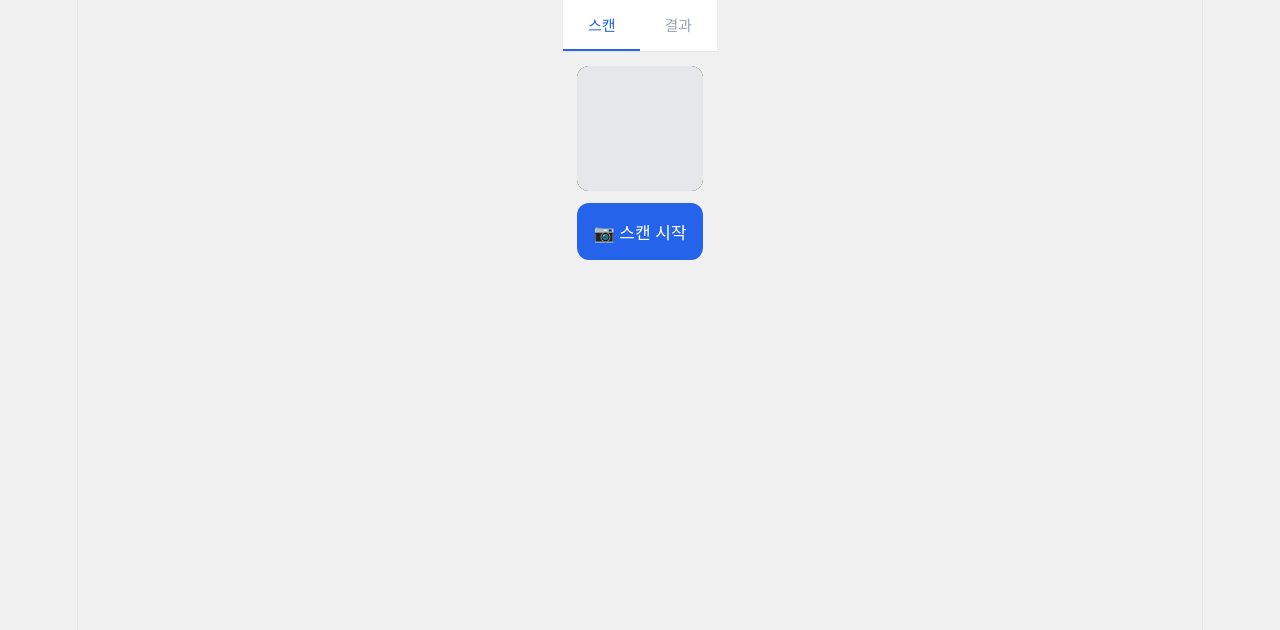
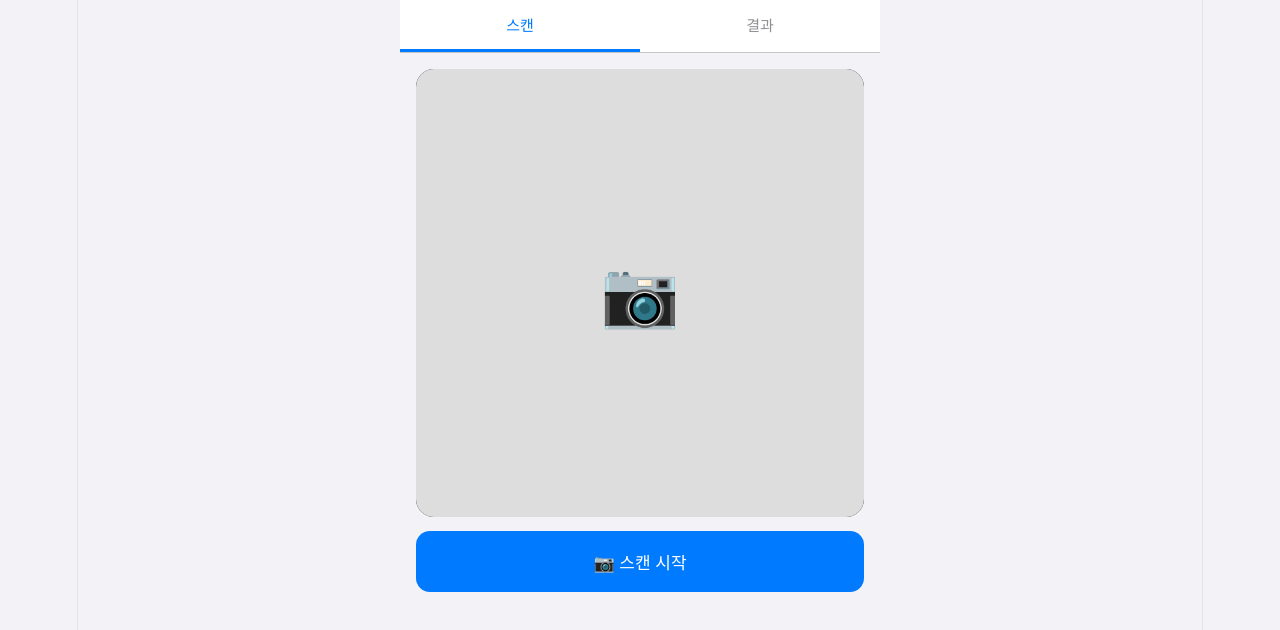
Before and after one commit to hgpark27-alt/qr-scanner, a React (Vite) app: page / in a window 1280 px wide. Shown: the top 630 px of the page. Built offline with nearby package versions, Linux system fonts and the light colour scheme.

Commit message:
전면 재작성: 네이티브 카메라, jsQR, UI 정상화

```diff
--- a/src/App.css
+++ b/src/App.css
@@ -1,156 +1,192 @@
 * { box-sizing: border-box; margin: 0; padding: 0; }
+
+html, body { height: 100%; }
 
 body {
   font-family: -apple-system, BlinkMacSystemFont, 'Segoe UI', sans-serif;
-  background: #f0f0f0;
-  min-height: 100vh;
+  background: #f2f2f7;
+  -webkit-font-smoothing: antialiased;
 }
 
+#root { height: 100%; }
+
 .app {
+  width: 100%;
   max-width: 480px;
   margin: 0 auto;
+  min-height: 100dvh;
   display: flex;
   flex-direction: column;
-  min-height: 100vh;
+  background: #f2f2f7;
 }
 
-/* 탭 헤더 */
+/* ── 탭 헤더 ── */
 .tab-bar {
   display: flex;
-  background: white;
-  border-bottom: 1px solid #e5e7eb;
+  background: #fff;
+  border-bottom: 1px solid #c6c6c8;
   position: sticky;
   top: 0;
-  z-index: 10;
+  z-index: 100;
+  flex-shrink: 0;
 }
 .tab {
   flex: 1;
-  padding: 14px;
+  padding: 14px 8px;
+  background: none;
+  border: none;
+  border-bottom: 3px solid transparent;
   font-size: 15px;
-  font-weight: 500;
-  border: none;
-  background: none;
-  color: #9ca3af;
+  font-weight: 600;
+  color: #8e8e93;
   cursor: pointer;
-  border-bottom: 2px solid transparent;
   display: flex;
   align-items: center;
   justify-content: center;
   gap: 6px;
+  transition: color .15s;
 }
-.tab.active { color: #2563eb; border-bottom-color: #2563eb; }
+.tab.active { color: #007aff; border-bottom-color: #007aff; }
 .badge {
-  background: #2563eb;
-  color: white;
+  background: #007aff;
+  color: #fff;
   font-size: 11px;
-  border-radius: 999px;
-  padding: 1px 7px;
-  font-weight: 600;
+  font-weight: 700;
+  border-radius: 99px;
+  padding: 2px 7px;
+  margin-left: 2px;
 }
 
-/* 스캔 패널 */
+/* ── 스캔 패널 ── */
 .scan-panel {
-  padding: 14px;
+  flex: 1;
   flex-direction: column;
-  gap: 12px;
-  flex: 1;
+  padding: 16px;
+  gap: 14px;
 }
 
-/* 카메라 컨테이너 — 1:1 정사각형, video가 여기 absolute로 채움 */
+/* 카메라 박스 — 정사각형, video 가 꽉 채움 */
 .camera-wrap {
   width: 100%;
   aspect-ratio: 1 / 1;
-  border-radius: 12px;
+  border-radius: 18px;
   overflow: hidden;
-  background: #111;
-  position: relative;   /* video absolute 기준점 */
+  background: #000;
+  position: relative;   /* 자식 absolute 기준 */
+  flex-shrink: 0;
 }
 
-/* 스캔 전 회색 플레이스홀더 */
-.camera-placeholder {
-  position: absolute;
-  inset: 0;
-  background: #e5e7eb;
+.btn-start {
+  width: 100%;
+  padding: 18px;
+  background: #007aff;
+  color: #fff;
+  border: none;
+  border-radius: 14px;
+  font-size: 17px;
+  font-weight: 700;
+  cursor: pointer;
+  -webkit-tap-highlight-color: transparent;
+}
+.btn-stop {
+  width: 100%;
+  padding: 16px;
+  background: #ff3b30;
+  color: #fff;
+  border: none;
+  border-radius: 14px;
+  font-size: 16px;
+  font-weight: 700;
+  cursor: pointer;
+  -webkit-tap-highlight-color: transparent;
+}
+.scan-count {
+  text-align: center;
+  color: #34c759;
+  font-size: 14px;
+  font-weight: 600;
+}
+.error {
+  background: #fff0f0;
+  color: #ff3b30;
+  padding: 12px 14px;
+  border-radius: 10px;
+  font-size: 13px;
 }
 
-/* #reader 는 camera-wrap 안을 꽉 채움 */
-#reader {
-  position: absolute;
-  inset: 0;
+/* ── 결과 패널 ── */
+.result-panel {
+  flex: 1;
+  flex-direction: column;
+  padding: 16px;
+  gap: 12px;
+}
+.result-header {
+  display: flex;
+  align-items: center;
+  justify-content: space-between;
+}
+.result-count { font-size: 17px; font-weight: 700; color: #1c1c1e; }
+.result-btns  { display: flex; gap: 8px; }
+
+.btn-share {
+  background: #007aff; color: #fff; border: none;
+  border-radius: 10px; padding: 9px 18px;
+  font-size: 14px; font-weight: 600; cursor: pointer;
+}
+.btn-clear {
+  background: #e5e5ea; color: #3a3a3c; border: none;
+  border-radius: 10px; padding: 9px 14px;
+  font-size: 14px; font-weight: 600; cursor: pointer;
+}
+.empty {
+  text-align: center;
+  color: #aeaeb2;
+  font-size: 15px;
+  margin-top: 80px;
 }
 
-/* 버튼 */
-.btn-primary {
-  background: #2563eb;
-  color: white;
-  border: none;
+/* ── 테이블 ── */
+.table-wrap {
+  flex: 1;
+  overflow: auto;
+  background: #fff;
   border-radius: 12px;
-  padding: 16px;
-  font-size: 17px;
-  cursor: pointer;
+  border: 1px solid #e0e0e0;
+  -webkit-overflow-scrolling: touch;
+}
+table {
   width: 100%;
+  border-collapse: collapse;
+  font-size: 13px;
 }
-.btn-cancel {
-  background: #ef4444;
-  color: white;
-  border: none;
-  border-radius: 12px;
-  padding: 13px;
-  font-size: 15px;
-  cursor: pointer;
-  width: 100%;
+thead {
+  position: sticky;
+  top: 0;
+  background: #f2f2f7;
+  z-index: 1;
 }
-
-.scan-count { text-align: center; font-size: 13px; color: #6b7280; }
-.error {
-  color: #ef4444;
-  font-size: 13px;
-  background: #fef2f2;
-  padding: 10px 14px;
-  border-radius: 8px;
-}
-
-/* 결과 패널 */
-.result-panel {
-  padding: 12px;
-  flex-direction: column;
-  gap: 10px;
-  flex: 1;
-}
-.result-actions { display: flex; gap: 8px; justify-content: flex-end; }
-.btn-share {
-  background: #2563eb; color: white; border: none;
-  border-radius: 8px; padding: 8px 18px; font-size: 14px; cursor: pointer;
-}
-.btn-clear {
-  background: #e5e7eb; color: #374151; border: none;
-  border-radius: 8px; padding: 8px 14px; font-size: 14px; cursor: pointer;
-}
-.empty { text-align: center; color: #9ca3af; font-size: 14px; margin-top: 40px; }
-
-/* 테이블 */
-.table-wrap {
-  overflow-x: auto;
-  border-radius: 10px;
-  border: 1px solid #e5e7eb;
-  background: white;
-}
-table { width: 100%; border-collapse: collapse; font-size: 13px; }
-thead { background: #f9fafb; }
 th {
-  padding: 10px;
+  padding: 10px 12px;
   text-align: left;
   font-size: 11px;
-  color: #6b7280;
-  font-weight: 600;
-  border-bottom: 1px solid #e5e7eb;
+  font-weight: 700;
+  color: #6e6e73;
+  border-bottom: 1px solid #e0e0e0;
   white-space: nowrap;
 }
 td {
-  padding: 10px;
-  color: #111;
-  border-bottom: 1px solid #f3f4f6;
+  padding: 11px 12px;
+  color: #1c1c1e;
+  border-bottom: 1px solid #f2f2f7;
   word-break: break-all;
+  font-size: 13px;
 }
 tr:last-child td { border-bottom: none; }
-td.num { color: #9ca3af; font-size: 11px; width: 24px; }
+.td-num {
+  width: 28px;
+  text-align: center;
+  color: #c7c7cc;
+  font-size: 11px;
+  font-weight: 700;
+}
--- a/src/App.jsx
+++ b/src/App.jsx
@@ -8,163 +8,167 @@ function parseLabel(raw) {
   const tPos = s.indexOf('1T')
   const lPos = s.indexOf('L', tPos)
   const pn = pPos >= 0 ? s.substring(pPos + 1, pPos + 11) : ''
-  const sn = pPos >= 0 && tPos > pPos ? s.substring(pPos + 12, tPos) : ''
-  const so = tPos >= 0 && lPos > tPos ? s.substring(tPos + 2, lPos) : ''
+  const sn = (pPos >= 0 && tPos > pPos) ? s.substring(pPos + 12, tPos) : ''
+  const so = (tPos >= 0 && lPos > tPos) ? s.substring(tPos + 2, lPos) : ''
   return { pn, sn, so }
 }
-
-// 네이티브 BarcodeDetector 지원 여부 확인
-const nativeDetector = (() => {
-  try {
-    return 'BarcodeDetector' in window
-      ? new window.BarcodeDetector({ formats: ['qr_code'] })
-      : null
-  } catch { return null }
-})()
 
 export default function App() {
   const [scanning, setScanning] = useState(false)
   const [tab, setTab]           = useState('scan')
   const [items, setItems]       = useState([])
   const [error, setError]       = useState(null)
-  const seenRef = useRef(new Set())
+  const videoRef  = useRef(null)
+  const canvasRef = useRef(null)
+  const seenRef   = useRef(new Set())
 
-  const startScan     = () => { setError(null); setScanning(true) }
-  const stopScan      = () => setScanning(false)
+  const startScan      = () => { setError(null); setScanning(true) }
+  const stopScan       = () => setScanning(false)
   const switchToResult = () => { setScanning(false); setTab('result') }
+  const clearAll       = () => { setItems([]); seenRef.current.clear() }
 
   useEffect(() => {
     if (!scanning) return
 
-    const container = document.getElementById('reader')
+    const video  = videoRef.current
+    const canvas = canvasRef.current
+    if (!video || !canvas) return
 
-    // video 직접 생성 → 크기 완전 제어
-    const video = document.createElement('video')
-    video.setAttribute('playsinline', '')
-    video.setAttribute('muted', '')
-    video.style.cssText = 'position:absolute;top:0;left:0;width:100%;height:100%;object-fit:cover;display:block;'
-    container.appendChild(video)
+    const ctx = canvas.getContext('2d', { willReadFrequently: true })
+    let stream      = null
+    let intervalId  = null
+    let active      = true
+    let detector    = null
 
-    const canvas = document.createElement('canvas')
-    const ctx = canvas.getContext('2d', { willReadFrequently: true })
-    let animId = null
-    let stream = null
-    let active = true
+    // 네이티브 BarcodeDetector (iOS 17+ / Chrome)
+    try {
+      if ('BarcodeDetector' in window) {
+        detector = new window.BarcodeDetector({ formats: ['qr_code'] })
+      }
+    } catch {}
 
     const handleCode = (text) => {
-      if (!seenRef.current.has(text)) {
+      if (!active || seenRef.current.has(text)) return
       seenRef.current.add(text)
       setItems(prev => [parseLabel(text), ...prev])
     }
-    }
 
-    const tick = async () => {
-      if (!active) return
-      if (video.readyState >= video.HAVE_ENOUGH_DATA && video.videoWidth > 0) {
-        canvas.width  = video.videoWidth
-        canvas.height = video.videoHeight
-        ctx.drawImage(video, 0, 0)
+    const scan = async () => {
+      if (!active || video.readyState < 2 || !video.videoWidth) return
+
+      // 640px 로 다운스케일 → jsQR 속도 향상
+      const W = 640
+      const H = Math.round(video.videoHeight * W / video.videoWidth)
+      canvas.width  = W
+      canvas.height = H
+      ctx.drawImage(video, 0, 0, W, H)
+
       try {
-          if (nativeDetector) {
-            // iOS 17+ 네이티브 QR 인식
-            const codes = await nativeDetector.detect(canvas)
-            codes.forEach(c => handleCode(c.rawValue))
+        if (detector) {
+          const codes = await detector.detect(canvas)
+          if (codes.length) handleCode(codes[0].rawValue)
         } else {
-            // 폴백: jsQR
-            const img = ctx.getImageData(0, 0, canvas.width, canvas.height)
-            const code = jsQR(img.data, img.width, img.height)
+          const img  = ctx.getImageData(0, 0, W, H)
+          const code = jsQR(img.data, W, H, { inversionAttempts: 'attemptBoth' })
           if (code) handleCode(code.data)
         }
-        } catch { /* 인식 실패는 무시 */ }
-      }
-      animId = requestAnimationFrame(tick)
+      } catch {}
     }
 
     navigator.mediaDevices
-      .getUserMedia({ video: { facingMode: 'environment', width: { ideal: 1920 }, height: { ideal: 1080 } } })
+      .getUserMedia({ video: { facingMode: 'environment', width: { ideal: 1920 } } })
       .then(s => {
         if (!active) { s.getTracks().forEach(t => t.stop()); return }
         stream = s
         video.srcObject = s
         video.play().catch(() => {})
-        animId = requestAnimationFrame(tick)
+        intervalId = setInterval(scan, 200)
       })
       .catch(() => {
+        if (!active) return
         setError('카메라 권한을 허용해주세요.')
         setScanning(false)
       })
 
     return () => {
       active = false
-      cancelAnimationFrame(animId)
+      clearInterval(intervalId)
       stream?.getTracks().forEach(t => t.stop())
-      if (container) container.innerHTML = ''
+      video.srcObject = null
     }
   }, [scanning])
 
-  const clearAll = () => { setItems([]); seenRef.current.clear() }
-
   const handleShare = async () => {
-    const header = 'S/N\tP/N\tS/O'
-    const rows = [...items].reverse()
-      .map(it => `${it.sn || '-'}\t${it.pn || '-'}\t${it.so || '-'}`)
-      .join('\n')
-    const text = header + '\n' + rows
-    if (navigator.share) {
-      await navigator.share({ text })
-    } else {
+    const text = 'S/N\tP/N\tS/O\n' +
+      [...items].reverse().map(it =>
+        `${it.sn || '-'}\t${it.pn || '-'}\t${it.so || '-'}`
+      ).join('\n')
+    try {
+      if (navigator.share) await navigator.share({ text })
+      else {
         await navigator.clipboard.writeText(text)
         alert('클립보드에 복사됐습니다')
       }
+    } catch {}
   }
 
   return (
     <div className="app">
-      {/* 탭 헤더 */}
+
+      {/* ── 탭 헤더 ── */}
       <div className="tab-bar">
-        <button className={`tab ${tab === 'scan' ? 'active' : ''}`} onClick={() => setTab('scan')}>
-          스캔
-        </button>
-        <button className={`tab ${tab === 'result' ? 'active' : ''}`} onClick={switchToResult}>
-          결과 {items.length > 0 && <span className="badge">{items.length}</span>}
+        <button className={`tab ${tab === 'scan' ? 'active' : ''}`}
+          onClick={() => setTab('scan')}>스캔</button>
+        <button className={`tab ${tab === 'result' ? 'active' : ''}`}
+          onClick={switchToResult}>
+          결과{items.length > 0 && <span className="badge">{items.length}</span>}
         </button>
       </div>
 
-      {/* 스캔 패널 — 항상 DOM에 존재 */}
+      {/* ── 스캔 패널 (항상 DOM에 존재, CSS만 숨김) ── */}
       <div className="scan-panel" style={{ display: tab === 'scan' ? 'flex' : 'none' }}>
+
         <div className="camera-wrap">
-          {/* #reader: video 가 여기 주입됨, position:relative 필수 */}
-          <div id="reader" />
-          {!scanning && <div className="camera-placeholder" />}
-        </div>
-        {scanning
-          ? <button className="btn-cancel" onClick={stopScan}>스캔 종료</button>
-          : <button className="btn-primary" onClick={startScan}>📷 스캔 시작</button>
-        }
-        {error && <p className="error">{error}</p>}
-        {items.length > 0 && <p className="scan-count">인식 {items.length}개</p>}
+          <video ref={videoRef} playsInline muted
+            style={{ display: scanning ? 'block' : 'none',
+                     position: 'absolute', inset: 0,
+                     width: '100%', height: '100%', objectFit: 'cover' }} />
+          {!scanning &&
+            <div style={{ position: 'absolute', inset: 0, background: '#ddd',
+                          display: 'flex', alignItems: 'center',
+                          justifyContent: 'center', fontSize: 64 }}>📷</div>}
         </div>
 
-      {/* 결과 패널 — 항상 DOM에 존재 */}
+        {/* canvas: 화면에 안 보이고 스캔 연산용 */}
+        <canvas ref={canvasRef} style={{ display: 'none' }} />
+
+        {scanning
+          ? <button className="btn-stop"  onClick={stopScan}>■ 스캔 종료</button>
+          : <button className="btn-start" onClick={startScan}>📷 스캔 시작</button>}
+
+        {error && <p className="error">{error}</p>}
+        {items.length > 0 && <p className="scan-count">✓ {items.length}개 인식됨</p>}
+      </div>
+
+      {/* ── 결과 패널 (항상 DOM에 존재, CSS만 숨김) ── */}
       <div className="result-panel" style={{ display: tab === 'result' ? 'flex' : 'none' }}>
-        <div className="result-actions">
-          {items.length > 0 && (
-            <>
+        {items.length === 0
+          ? <p className="empty">스캔된 항목이 없습니다</p>
+          : <>
+              <div className="result-header">
+                <span className="result-count">{items.length}개</span>
+                <div className="result-btns">
                   <button className="btn-share" onClick={handleShare}>공유</button>
                   <button className="btn-clear" onClick={clearAll}>초기화</button>
-            </>
-          )}
                 </div>
-        {items.length === 0
-          ? <p className="empty">스캔된 항목이 없습니다</p>
-          : (
+              </div>
               <div className="table-wrap">
                 <table>
                   <thead><tr><th>#</th><th>S/N</th><th>P/N</th><th>S/O</th></tr></thead>
                   <tbody>
                     {items.map((item, i) => (
                       <tr key={i}>
-                      <td className="num">{items.length - i}</td>
+                        <td className="td-num">{items.length - i}</td>
                         <td>{item.sn || '—'}</td>
                         <td>{item.pn || '—'}</td>
                         <td>{item.so || '—'}</td>
@@ -173,9 +177,10 @@ export default function App() {
                   </tbody>
                 </table>
               </div>
-          )
+            </>
         }
       </div>
+
     </div>
   )
 }
```
Lines whose indentation alone changed are shown as unchanged.
